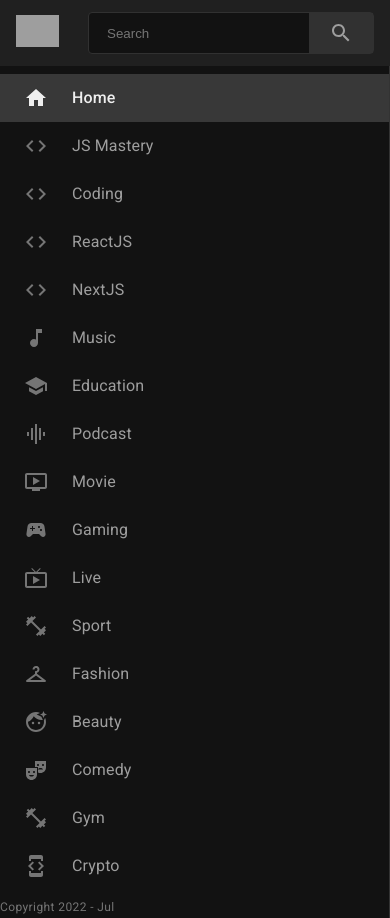
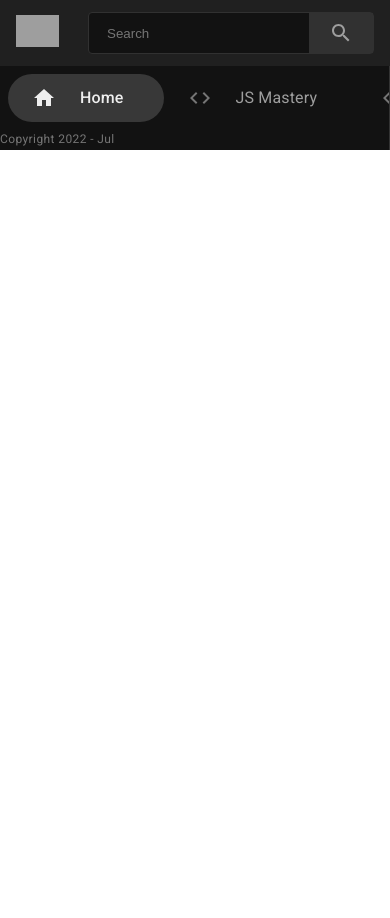
Before and after one commit to zulhamsy/clonetube, a React (Create React App) app: page / in a window 390 px wide. After the commit the page ends 844 px from the top, so only its background shows below. Built offline with nearby package versions, Linux system fonts and the light colour scheme; grey boxes are pictures that could not be loaded.

Commit message:
fix responsive for sidebar

```diff
--- a/src/components/Feed.jsx
+++ b/src/components/Feed.jsx
@@ -5,11 +5,7 @@ import Sidebar from "./Sidebar";
 export default function Feed() {
   return (
     <Stack direction={{ xs: "column", md: "row" }}>
-      <Box
-        // px={{ xs: 0, md: 1 }}
-        // height={{ xs: "auto", md: "auto" }}
-        borderRight="1px solid #333"
-      >
+      <Box borderRight="1px solid #333">
         <Sidebar />
         <Typography component="p" variant="caption" color="grey.600">
           Copyright 2022 - Jul
--- a/src/components/Sidebar.jsx
+++ b/src/components/Sidebar.jsx
@@ -12,7 +12,14 @@ import { categories } from "../utils/constants";
 const selectedMenu = "Home";
 export default function Sidebar() {
   return (
-    <List>
+    <List
+      sx={{
+        display: "flex",
+        flexDirection: { xs: "row", md: "column" },
+        px: { xs: 1, md: 0 },
+        overflowX: "scroll",
+      }}
+    >
       {categories.map((category) => {
         return (
           <ListItem key={category.name} disablePadding>
@@ -23,6 +30,10 @@ export default function Sidebar() {
                 pl: 3,
                 pr: 5,
                 gap: 3,
+                borderRadius: {
+                  xs: 10,
+                  md: 0,
+                },
                 "&.MuiListItemButton-root.Mui-selected": {
                   bgcolor: "action.selected",
                 },
@@ -46,6 +57,7 @@ export default function Sidebar() {
                   sx: {
                     color: "grey.500",
                   },
+                  noWrap: true,
                 }}
               />
             </ListItemButton>
```
